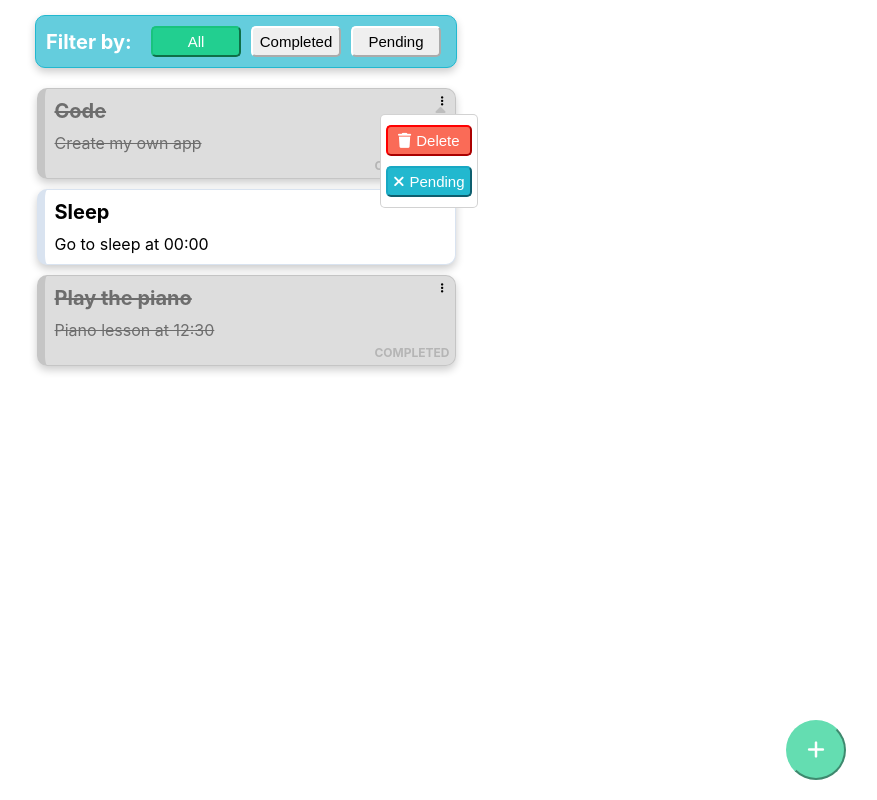
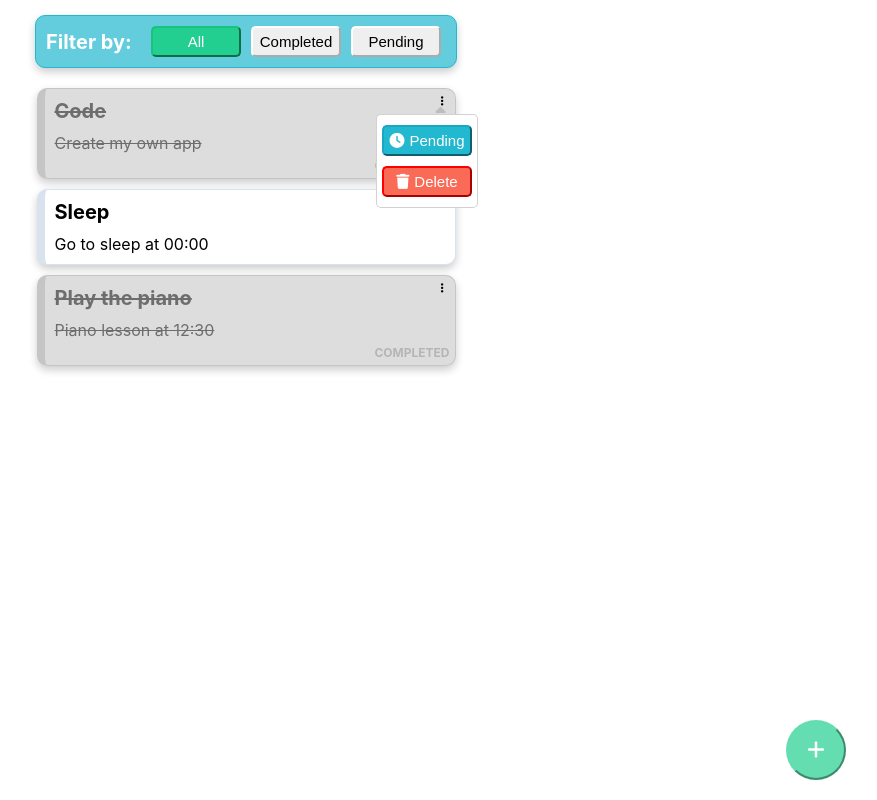
Before and after one commit to gartnerleandro/tasklist, a React (Create React App) app: page / in a window 1280 px wide. Both pictures are taken after a click on the button 836 px from the left and 101 px from the top of the page. Shown: the whole page, without its empty margins (394-1271 px from the left). Built offline with nearby package versions, Linux system fonts and the light colour scheme.

Commit message:
Fix: change pending icon button and change buttons order on card menu

```diff
--- a/src/components/card/Card.jsx
+++ b/src/components/card/Card.jsx
@@ -29,24 +29,24 @@ const Card = ({
     >
       <Dropdown>
         {
-          !!onDelete && (
-            <button type="button" onClick={onDelete} className="delete-button">
-              <i className="fas fa-trash" />
-              Delete
-            </button>
-          )
-        }
-        {
           !!onStatusChange && (
             <button type="button" onClick={onStatusChange} className="status-button">
               {
                 status === CARD_STATUS.PENDING ? (
                   <i className="fas fa-check" />
                 ) : (
-                  <i className="fas fa-times" />
+                  <i className="fas fa-clock" />
                 )
               }
               {status === CARD_STATUS.PENDING ? 'Complete' : 'Pending'}
+            </button>
+          )
+        }
+        {
+          !!onDelete && (
+            <button type="button" onClick={onDelete} className="delete-button">
+              <i className="fas fa-trash" />
+              Delete
             </button>
           )
         }
```
